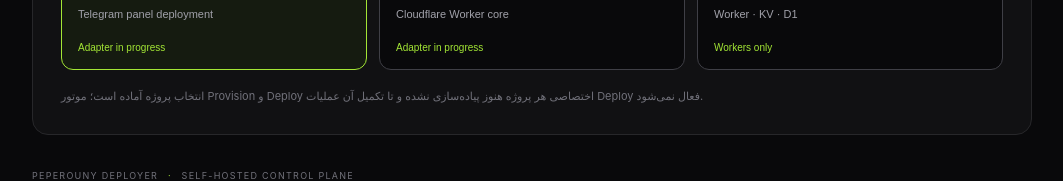
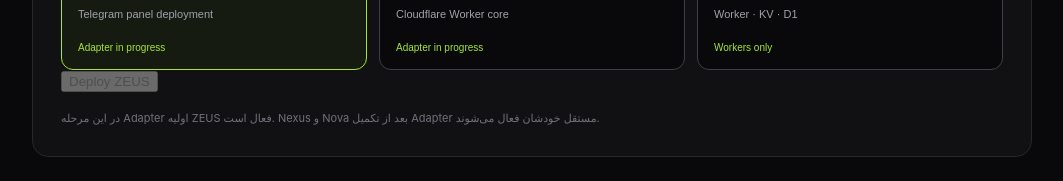
Before and after one commit to devyousef230-bot/peperouny-deployer, a React (Vite) app in the folder apps/web/: page / in a window 1280 px wide. Shown: the part 1009-1190 px from the top of the page, without its empty margins (108-1171 px from the left). Built offline with nearby package versions, Linux system fonts and the light colour scheme; no server answers.

Commit message:
Add ZEUS deploy action and deployment result panel

```diff
--- a/apps/web/src/main.tsx
+++ b/apps/web/src/main.tsx
@@ -18,6 +18,8 @@ function App() {
   const [busy, setBusy] = useState(true);
   const [status, setStatus] = useState("");
   const [selectedProject, setSelectedProject] = useState("zeus");
+  const [deployBusy, setDeployBusy] = useState(false);
+  const [deployOutput, setDeployOutput] = useState("");
 
   useEffect(() => {
     fetch("/api/cloudflare/status")
@@ -68,6 +70,42 @@ function App() {
     } catch (error) { setStatus(error instanceof Error ? error.message : "خطا در ذخیره حساب."); }
   }
 
+  async function deploySelected() {
+    if (!connected || !selectedAccount) {
+      setStatus("ابتدا Cloudflare را متصل و حساب را انتخاب کنید.");
+      return;
+    }
+    if (selectedProject !== "zeus") {
+      setStatus("Adapter این پروژه هنوز آماده نشده است.");
+      return;
+    }
+    if (!window.confirm("ZEUS روی حساب Cloudflare انتخاب‌شده Deploy شود؟")) return;
+    setDeployBusy(true);
+    setDeployOutput("");
+    setStatus("در حال ساخت منابع و انتشار ZEUS...");
+    try {
+      const response = await fetch("/api/deploy", {
+        method: "POST", headers: { "Content-Type": "application/json" },
+        body: JSON.stringify({ projectId: selectedProject }),
+      });
+      const data = await response.json() as {
+        success: boolean; message?: string;
+        deployment?: { scriptName: string; databaseName: string; workerUrl: string | null; steps: string[] };
+      };
+      if (!response.ok || !data.success || !data.deployment) throw new Error(data.message || "Deploy ناموفق بود.");
+      const result = data.deployment;
+      setDeployOutput([
+        ...result.steps.map((step) => "✓ " + step),
+        "Worker: " + result.scriptName,
+        "D1: " + result.databaseName,
+        result.workerUrl ? "URL: " + result.workerUrl : "workers.dev برای این حساب هنوز فعال نیست.",
+      ].join("\\n"));
+      setStatus("فرایند Deploy ZEUS با موفقیت به پایان رسید.");
+    } catch (error) {
+      setStatus(error instanceof Error ? error.message : "خطا در Deploy.");
+    } finally { setDeployBusy(false); }
+  }
+
   async function disconnect() {
     if (!window.confirm("توکن ذخیره‌شده از این سرور حذف شود؟")) return;
     const response = await fetch("/api/cloudflare/connect", { method: "DELETE" });
@@ -110,7 +148,13 @@ function App() {
           <span className="project-mark">{project.name[0]}</span><b>{project.name}</b><p>{project.detail}</p><small>{project.target}</small>
         </button>)}
       </div>
-      <p className="note">انتخاب پروژه آماده است؛ موتور Provision و Deploy اختصاصی هر پروژه هنوز پیاده‌سازی نشده و تا تکمیل آن عملیات Deploy فعال نمی‌شود.</p>
+      <div className="deploy-actions">
+        <button type="button" className="deploy-button" onClick={deploySelected} disabled={!connected || deployBusy || selectedProject !== "zeus"}>
+          {deployBusy ? "Deploying ZEUS..." : selectedProject === "zeus" ? "Deploy ZEUS" : "Adapter coming soon"}
+        </button>
+      </div>
+      {deployOutput && <pre className="deploy-output">{deployOutput}</pre>}
+      <p className="note">در این مرحله Adapter اولیه ZEUS فعال است. Nexus و Nova بعد از تکمیل Adapter مستقل خودشان فعال می‌شوند.</p>
     </section>
     <footer>PEPEROUNY DEPLOYER <span>·</span> SELF-HOSTED CONTROL PLANE</footer>
   </main>;
```
